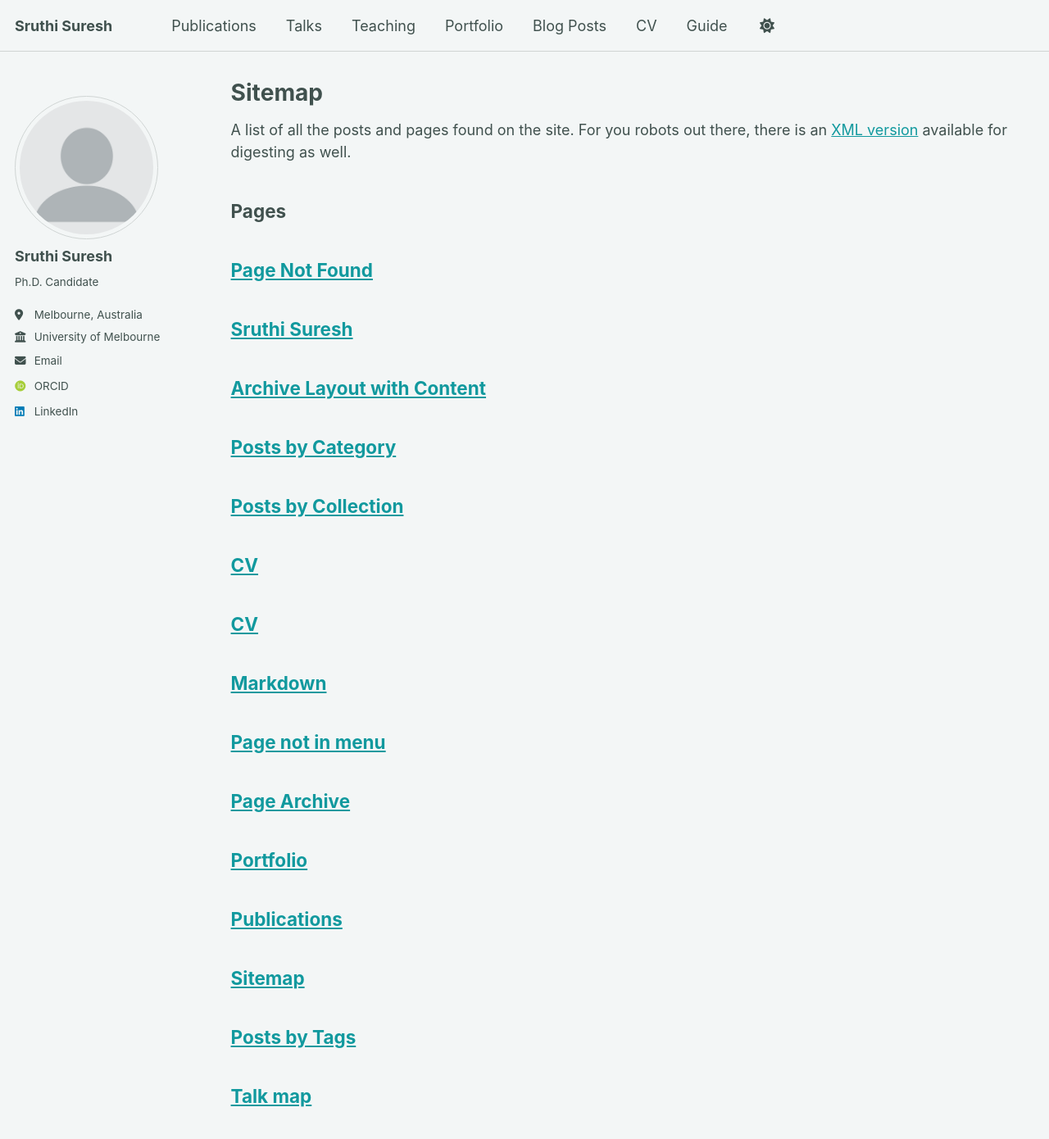
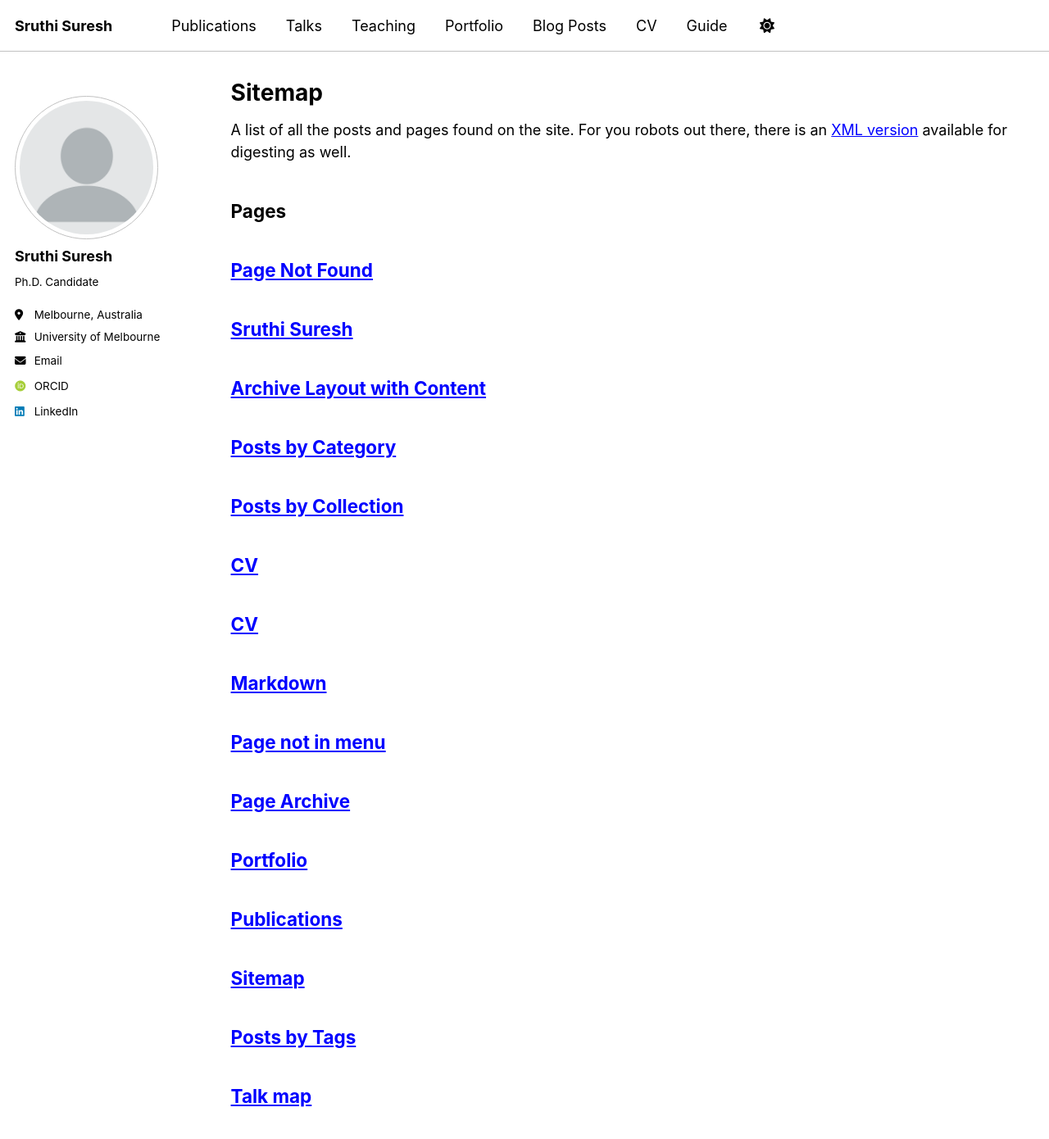
Before and after one commit to suresh-sruthi/suresh-sruthi.github.io, a Jekyll site: the page built from _pages/sitemap.md, in a window 1280 px wide and 1400 px high. Shown: the top 1390 px of the window at 82% size. Built offline with Jekyll 4.4.1, drawn with Linux system fonts in a browser that asks for light colours; some web fonts are replaced; a script bundle is joined from its source files by our own code; library files that are not in the unit come from our copies; some of the changed text lies outside the part shown.

Commit message:
Update _config.yml

```diff
--- a/_config.yml
+++ b/_config.yml
@@ -8,7 +8,7 @@
 
 # Basic Site Settings
 locale                   : "en-GB"
-site_theme               : "mint" # The available themes options are "default", "air", "sunrise", "mint", "dirt" and "contrast"
+site_theme               : "contrast" # The available themes options are "default", "air", "sunrise", "mint", "dirt" and "contrast"
 title                    : "Sruthi Suresh"
 title_separator          : "-"
 name                     : &name "Sruthi Suresh"
@@ -227,9 +227,9 @@
   publications:
     output: true
     permalink: /:collection/:path/
-  portfolio:
-    output: true
-    permalink: /:collection/:path/
+  #portfolio:
+  #  output: true
+  #  permalink: /:collection/:path/
   talks:
     output: true
     permalink: /:collection/:path/
```
